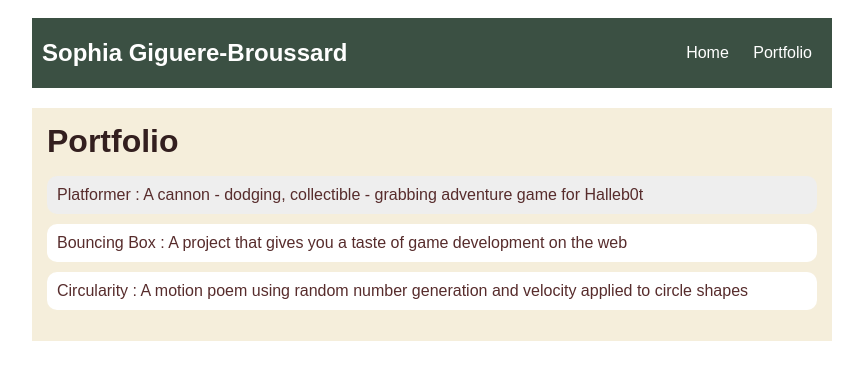
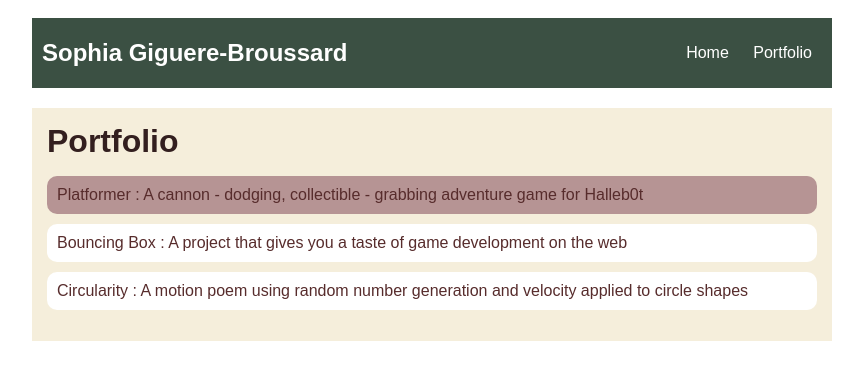
Before and after one commit to SophiaGiguere-Broussard8179991/SophiaGiguere-Broussard8179991.github.io, a plain HTML site: page portfolio.html in a window 1280 px wide. In both pictures the pointer is over the item 640 px from the left and 195 px from the top of the page. Shown: the whole page, without its empty margins (208-1071 px from the left). Drawn offline with Linux system fonts and the light colour scheme.

Commit message:
portfolio css

```diff
--- a/style.css
+++ b/style.css
@@ -78,7 +78,7 @@
          }
 
          #portfolio li:hover {
-             background: #eee;
+             background: #b69494;
          }
 
          #portfolio a {
```
